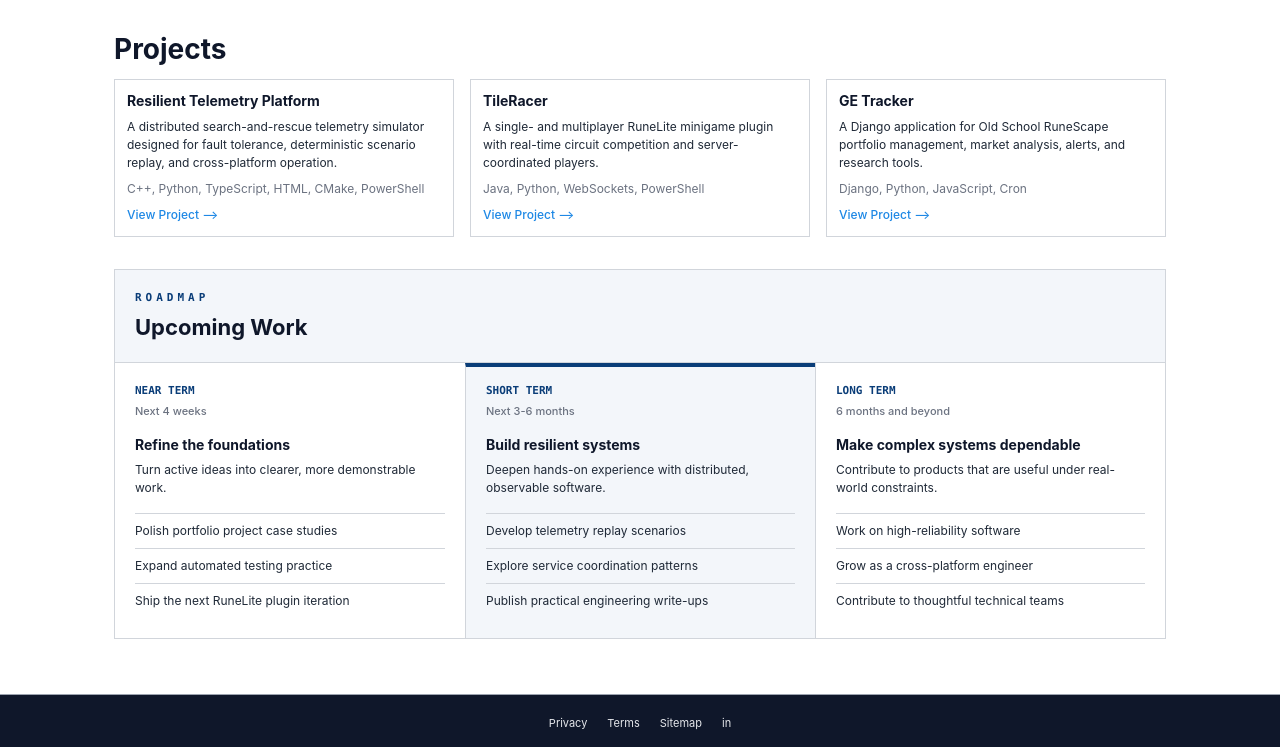
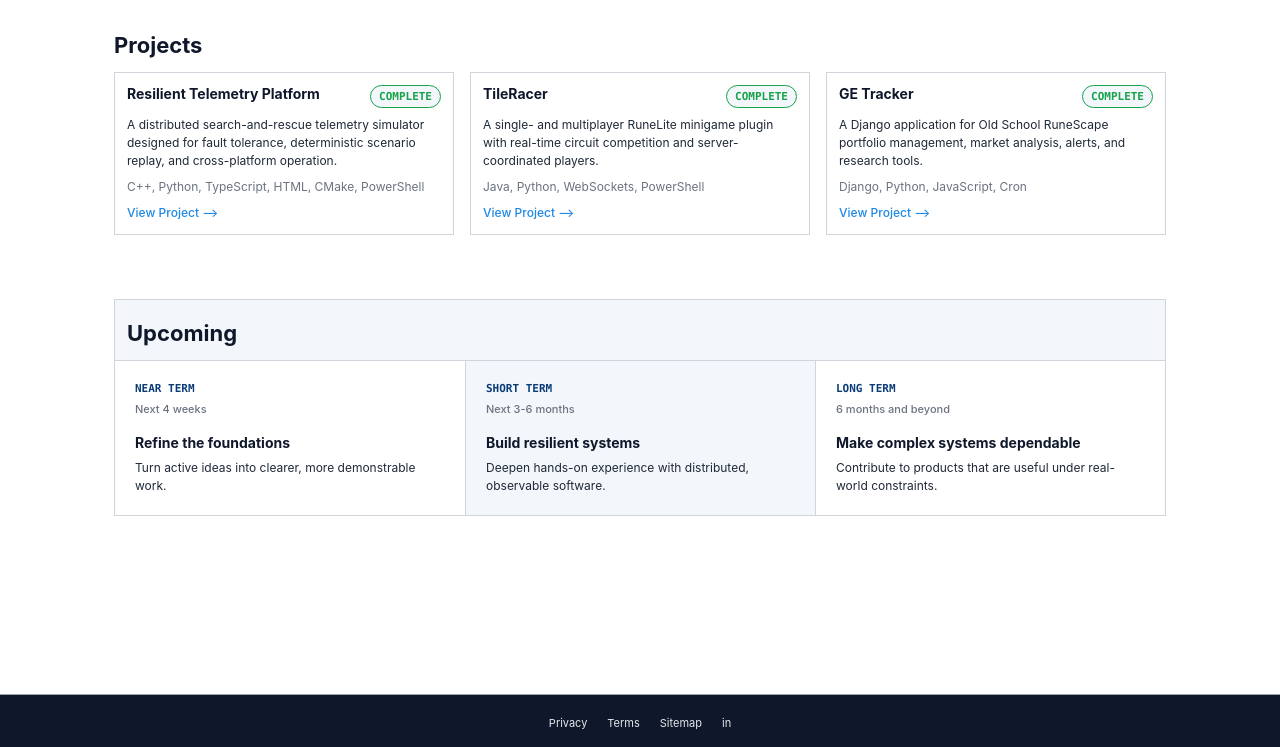
Before and after one commit to AaronDemond/portfolio, a Django app: page /projects/ in a window 1280 px wide. Shown: the part 53-800 px from the top of the page. Run offline with Django 5.2, Linux system fonts and the light colour scheme.

Commit message:
finalized style and layout of the projects page

```diff
--- a/portfolio/tests.py
+++ b/portfolio/tests.py
@@ -50,11 +50,14 @@
         self.assertContains(response, 'GE Tracker')
         self.assertContains(response, 'C++, Python, TypeScript, HTML, CMake, PowerShell')
         self.assertContains(response, 'View Project &#10230;', count=3)
+        self.assertContains(response, 'Complete', count=3)
         self.assertContains(response, 'href="#resilient-telemetry-platform"')
-        self.assertContains(response, 'Upcoming Work')
+        self.assertContains(response, 'class="projects__divider"')
+        self.assertContains(response, 'Upcoming')
         self.assertContains(response, 'Near term')
         self.assertContains(response, 'Short term')
         self.assertContains(response, 'Long term')
+        self.assertNotContains(response, 'Polish portfolio project case studies')
 
     def test_index_projects_navigation_points_to_projects_page(self):
         response = self.client.get('/')
--- a/static/css/projects.css
+++ b/static/css/projects.css
@@ -8,7 +8,7 @@
     color: var(--color-heading);
     font-weight: var(--font-weight-bold);
     line-height: var(--line-height-tight);
-    font-size: var(--font-size-2xl);
+    font-size: var(--font-size-xl);
 }
 
 .projects h2,
@@ -40,6 +40,29 @@
     padding: var(--space-3);
 }
 
+.project-card__header {
+    display: flex;
+    align-items: flex-start;
+    justify-content: space-between;
+    gap: var(--space-2);
+}
+
+/* Keeps the completion state in the upper-right while allowing long project titles to wrap. */
+.project-card__status {
+    flex: 0 0 auto;
+    background: var(--color-surface-alt);
+    border: var(--border-width) var(--border-style) var(--color-success);
+    /* Uses a custom large radius because the token set has no pill-shaped radius. */
+    border-radius: 999px;
+    padding: var(--space-1) var(--space-2);
+    color: var(--color-success);
+    font-family: var(--font-family-mono);
+    font-size: var(--font-size-xs);
+    font-weight: var(--font-weight-bold);
+    line-height: var(--line-height-tight);
+    text-transform: uppercase;
+}
+
 .project-card p {
     margin: var(--space-2) 0 0;
     font-size: var(--font-size-sm);
@@ -59,6 +82,12 @@
     font-weight: var(--font-weight-medium);
 }
 
+.projects__divider {
+    margin: var(--space-8) 0 0;
+    border: 0;
+    border-top: var(--border-width) var(--border-style) var(--color-border-);
+}
+
 /* Frames the project's forward-looking work as a compact three-horizon roadmap. */
 .upcoming-work {
     margin-top: var(--space-8);
@@ -66,19 +95,9 @@
 }
 
 .upcoming-work__header {
-    padding: var(--space-5);
+    padding: var(--space-3);
     background: var(--table-header-bg);
     border-bottom: var(--border-width) var(--border-style) var(--card-border);
-}
-
-.upcoming-work__eyebrow {
-    margin: 0;
-    color: var(--color-primary);
-    font-family: var(--font-family-mono);
-    font-size: var(--font-size-xs);
-    font-weight: var(--font-weight-bold);
-    letter-spacing: var(--space-1);
-    text-transform: uppercase;
 }
 
 .upcoming-work h2,
@@ -111,8 +130,6 @@
 
 .upcoming-work__horizon--active {
     background: var(--color-surface-alt);
-    border-top: var(--space-1) var(--border-style) var(--color-primary);
-    padding-top: var(--space-4);
 }
 
 .upcoming-work__timeframe {
@@ -144,18 +161,6 @@
     font-size: var(--font-size-sm);
 }
 
-.upcoming-work__horizon ul {
-    margin: var(--space-4) 0 0;
-    padding: 0;
-    list-style: none;
-}
-
-.upcoming-work__horizon li {
-    padding: var(--space-2) 0;
-    border-top: var(--border-width) var(--border-style) var(--card-border);
-    font-size: var(--font-size-sm);
-}
-
 /* Stacks dense project and roadmap content before their columns become cramped. */
 @media (max-width: 640px) {
     .projects-list,
@@ -168,7 +173,4 @@
         border-left: 0;
     }
 
-    .upcoming-work__horizon--active {
-        border-top: var(--space-1) var(--border-style) var(--color-primary);
-    }
 }
--- a/templates/projects.html
+++ b/templates/projects.html
@@ -25,7 +25,10 @@
   <div class="projects-list">
     {% for project in projects %}
     <article class="project-card" id="{{ project.slug }}">
-      <h2>{{ project.title }}</h2>
+      <header class="project-card__header">
+        <h2>{{ project.title }}</h2>
+        <span class="project-card__status">Complete</span>
+      </header>
       <p>{{ project.description }}</p>
       <p class="project-card__technologies">{{ project.technologies }}</p>
       <a class="project-card__link" href="{{ project.url }}">{{ project.link_label }} &#10230;</a>
@@ -33,10 +36,11 @@
     {% endfor %}
   </div>
 
+  <hr class="projects__divider">
+
   <section class="upcoming-work" aria-labelledby="upcoming-work-title">
     <header class="upcoming-work__header">
-      <p class="upcoming-work__eyebrow">Roadmap</p>
-      <h2 id="upcoming-work-title">Upcoming Work</h2>
+      <h2 id="upcoming-work-title">Upcoming</h2>
     </header>
 
     <div class="upcoming-work__timeline">
@@ -44,33 +48,18 @@
         <p class="upcoming-work__timeframe">Near term <span>Next 4 weeks</span></p>
         <h3>Refine the foundations</h3>
         <p>Turn active ideas into clearer, more demonstrable work.</p>
-        <ul>
-          <li>Polish portfolio project case studies</li>
-          <li>Expand automated testing practice</li>
-          <li>Ship the next RuneLite plugin iteration</li>
-        </ul>
       </article>
 
       <article class="upcoming-work__horizon upcoming-work__horizon--active">
         <p class="upcoming-work__timeframe">Short term <span>Next 3-6 months</span></p>
         <h3>Build resilient systems</h3>
         <p>Deepen hands-on experience with distributed, observable software.</p>
-        <ul>
-          <li>Develop telemetry replay scenarios</li>
-          <li>Explore service coordination patterns</li>
-          <li>Publish practical engineering write-ups</li>
-        </ul>
       </article>
 
       <article class="upcoming-work__horizon">
         <p class="upcoming-work__timeframe">Long term <span>6 months and beyond</span></p>
         <h3>Make complex systems dependable</h3>
         <p>Contribute to products that are useful under real-world constraints.</p>
-        <ul>
-          <li>Work on high-reliability software</li>
-          <li>Grow as a cross-platform engineer</li>
-          <li>Contribute to thoughtful technical teams</li>
-        </ul>
       </article>
     </div>
   </section>
```
